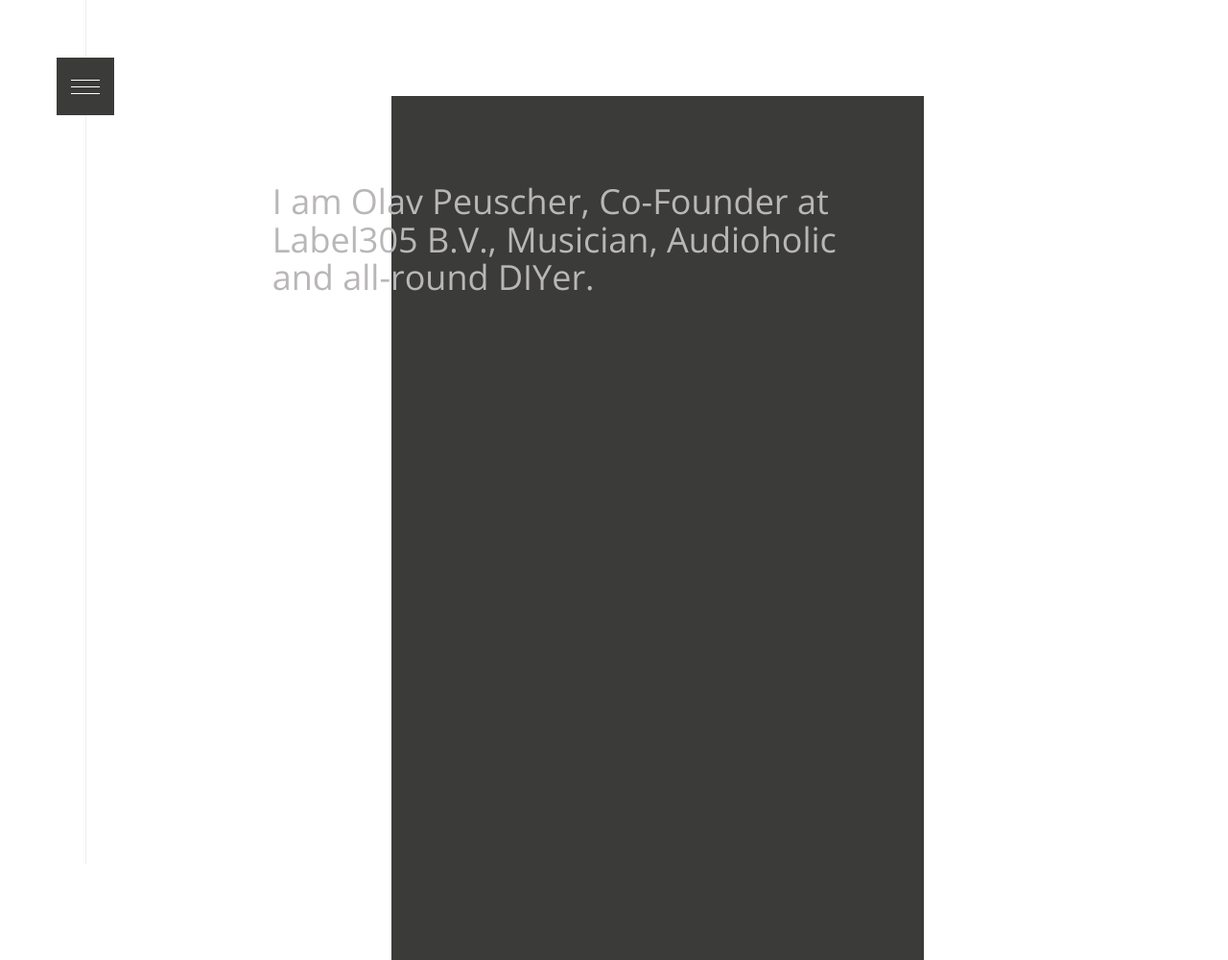
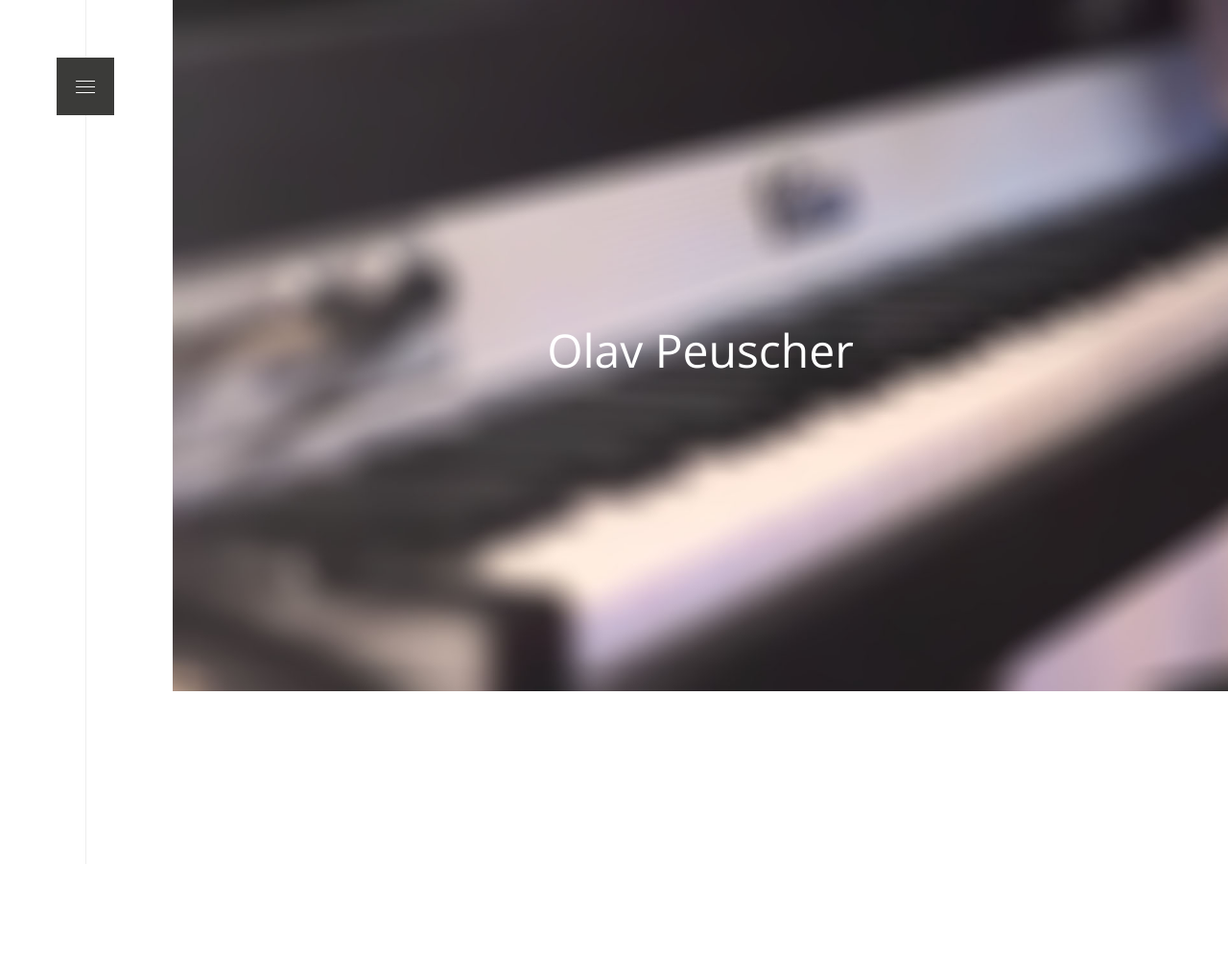
Before and after one commit to olavpeuscher/olavpeuscher.nl, a Jekyll site: the page built from index.html, in a window 1280 px wide. Shown: the whole page at 96% size. Built offline with Jekyll 4.4.1, drawn with Linux system fonts in a browser that asks for light colours; some web fonts are replaced; Markdown is read by kramdown in place of the engine named in the settings; after the commit the page ends 900 px from its top, so only the background shows below that.

Commit message:
xAdded some cool menu

```diff
--- a/_layouts/page.html
+++ b/_layouts/page.html
@@ -3,10 +3,6 @@
 ---
 <!-- Page -->
 
-<section class="wrapper">
-
 			{{ content }}
 
-</section>
-
 <!-- Page end -->
--- a/css/default.sass
+++ b/css/default.sass
@@ -11,9 +11,12 @@
   background-color: white
   margin: 0
   width: 100%
-  padding: 100px 0 0 0
+  padding: 0
   font-family: $main-type-font
-
+h1
+  color: white
+  font-size: 48px
+  font-weight: 300
 h2
   font-family: $roboto-slab
   margin: 0 0 15px 0
@@ -26,6 +29,7 @@
   display: inline-block
   font-weight: 200
   width: 100%
+
 h3
   font-family: $main-type-font
   margin: 0 0 15px 0
@@ -53,6 +57,7 @@
       z-index: -1
     &:last-child
       padding: 3px 0
+
 p
   font-family: $roboto-slab
   font-size: 13px
@@ -96,11 +101,35 @@
         &:before
           background-color: $gray-color
           transition: background ease-in-out 200ms
+
+header
+  display: table
+  float: right
+  width: calc(100% - 180px)
+  height: 80vh
+  background-image: url('/images/rhodes-2.jpg')
+  background-size: cover
+  background-repeat: no-repeat
+  div
+    display: table-cell
+    vertical-align: middle
+    width: 100%
+    h1
+      line-height: 40px
+      text-align: center
+      width: 100%
+      color: white
+section
+  width: calc(100% - 180px)
+  display: inline-block
+  min-height: 400px
+  &.first
+    background-color: $gray-color
+
 .site-wrapper
   width: 100%
   display: inline-block
   float: left
-  padding-left: 90px
   nav
     position: fixed
     left: 0
@@ -110,33 +139,35 @@
     border-right: 1px solid $light-gray-color
     #menu-trigger
       position: absolute
+      cursor: pointer
       top: 60px
       right: -30px
       height: 60px
       width: 60px
       background-color: $dark-gray-color
       border-radius: 0
+      z-index: 999
       transform-origin: center center
       -webkit-transform-origin: center center
       -moz-transform-origin: center center
-      transition: all ease-out 150ms
-      -webkit-transition: all ease-out 150ms
-      -moz-transition: all ease-out 150ms
+      transition: all ease-out 250ms
+      -webkit-transition: all ease-out 250ms
+      -moz-transition: all ease-out 250ms
       &:before,
       &:after,
       span
-        width: 30px
+        width: 20px
         height: 1px
         background-color: white
         display: block
         position: absolute
-        right: 15px
+        left: 20px
         transform-origin: center center
         -webkit-transform-origin: center center
         -moz-transform-origin: center center
-        transition: all ease-out 150ms
-        -webkit-transition: all ease-out 150ms
-        -moz-transition: all ease-out 150ms
+        transition: all ease-out 250ms
+        -webkit-transition: all ease-out 250ms
+        -moz-transition: all ease-out 250ms
       span
         top: 30px
       &:before,
@@ -146,9 +177,9 @@
         -webkit-transform: rotate(0deg)
         -moz-transform: rotate(0deg)
       &:before
-        top: 23px
+        top: 24px
       &:after
-        top: 37px
+        top: 36px
       &.open
         border-radius: 30px
         transform: rotate(135deg)
@@ -158,30 +189,111 @@
         -webkit-transition: all ease-in 150ms
         -moz-transition: all ease-in 150ms
         &:before
-          transform: translateY(7px) rotate(0deg)
-          -webkit-transform: translateY(7px) rotate(0deg)
-          -moz-transform: translateY(7px) rotate(0deg)
+          transform: translateY(6px) rotate(0deg)
+          -webkit-transform: translateY(6px) rotate(0deg)
+          -moz-transform: translateY(6px) rotate(0deg)
           transition: all ease-in 150ms
           -webkit-transition: all ease-in 150ms
           -moz-transition: all ease-in 150ms
         &:after
-          transform: translateY(-7px) rotate(-90deg)
-          -webkit-transform: translateY(-7px) rotate(-90deg)
-          -moz-transform: translateY(-7px) rotate(-90deg)
+          transform: translateY(-6px) rotate(-90deg)
+          -webkit-transform: translateY(-6px) rotate(-90deg)
+          -moz-transform: translateY(-6px) rotate(-90deg)
           transition: all ease-in 150ms
           -webkit-transition: all ease-in 150ms
           -moz-transition: all ease-in 150ms
         span
           opacity: 0
-
-  .intro
-    min-height: 900px
-    background-color: $dark-gray-color
-    padding: 90px 30px 30px 30px
-    h1
-      margin: 0 0 0 calc(-25% - 30px)
-      color: $gray-color
-
-
-.align-center
-  text-align: center
+    ul
+      list-style-type: none
+      padding: 0
+      margin: 0
+      position: absolute
+      left: 70px
+      top: 130px
+      display: inline-block
+      width: 200px
+      z-index: -1
+      li
+        display: inline-block
+        position: relative
+        width: 100%
+        margin: 5px 0
+        transition: transform ease-out 250ms
+        transition-delay: 100ms
+        a
+          padding: 10px 0 10px 50px
+          line-height: 20px
+          font-size: 12px
+          text-transform: uppercase
+          font-weight: 300
+          position: relative
+          display: inline-block
+          float: left
+          width: 100%
+          opacity: 0
+          transform-origin: 0 50%
+          transition: opacity ease-out 250ms
+          color: $dark-gray-color
+          cursor: pointer
+          &:before
+            height: 40px
+            width: 40px
+            line-height: 40px
+            text-align: center
+            border-radius: 20px
+            background: $dark-gray-color
+            position: absolute
+            font-size: 18px
+            color: white
+            left: 0
+            top: 0
+            transform: scale(0)
+            transition: transform ease-out 250ms
+            transform-origin: center center
+        &:nth-child(1)
+          transform: translateY(-65px)
+          a,
+          a:before
+            transition-delay: 200ms
+        &:nth-child(2)
+          transform: translateY(-120px)
+          a,
+          a:before
+            transition-delay: 150ms
+        &:nth-child(3)
+          transform: translateY(-175px)
+          a,
+          a:before
+            transition-delay: 100ms
+        &:nth-child(4)
+          transform: translateY(-230px)
+          a,
+          a:before
+            transition-delay: 50ms
+    &.menu-open
+      li
+        transform: translateY(0) !important
+        transition: transform ease-out 250ms
+        a
+          opacity: 1
+          transition: opacity ease-out 250ms
+          &:before
+            transform: scale(1)
+            transition: transform ease-out 250ms
+        &:nth-child(1)
+          a,
+          a:before
+            transition-delay: 50ms
+        &:nth-child(2)
+          a,
+          a:before
+            transition-delay: 100ms
+        &:nth-child(3)
+          a,
+          a:before
+            transition-delay: 150ms
+        &:nth-child(4)
+          a,
+          a:before
+            transition-delay: 200ms
--- a/index.html
+++ b/index.html
@@ -4,19 +4,22 @@
 css: home.css
 ---
 
-<section class="site-wrapper">
+<div class="site-wrapper">
     <nav>
         <div id="menu-trigger">
             <span></span>
         </div>
+        <ul>
+            <li><a class="ion-ios-person-outline">Over mij</a></li>
+            <li><a class="ion-ios-photos-outline">Portfolio</a></li>
+            <li><a class="ion-ios-briefcase-outline">Label305</a></li>
+            <li><a class="ion-ios-email-outline">Contact</a></li>
+        </ul>
     </nav>
-    <div class="container">
-        <div class="row">
-            <div class="col-xs-12 col-sm-10 col-sm-offset-1 col-md-6 col-md-offset-3">
-                <div class="intro">
-                    <h1>I am Olav Peuscher, Co-Founder at Label305 B.V., Musician, Audioholic and all-round DIYer.</h1>
-                </div>
-            </div>
+    <header>
+        <div>
+            <h1>Olav Peuscher</h1>
         </div>
-    </div>
-</section>
+    </header>
+    <!--<section class="first pull-right"></section>-->
+</div>
```
Also changed, not shown: images/rhodes-2.jpg (added).
